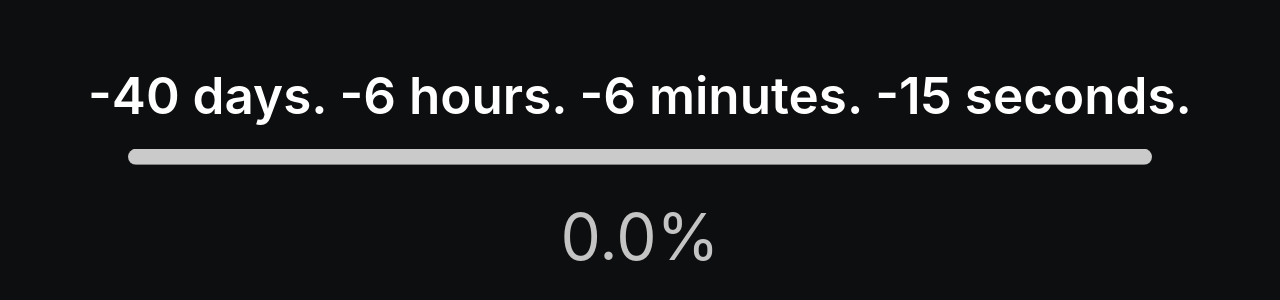
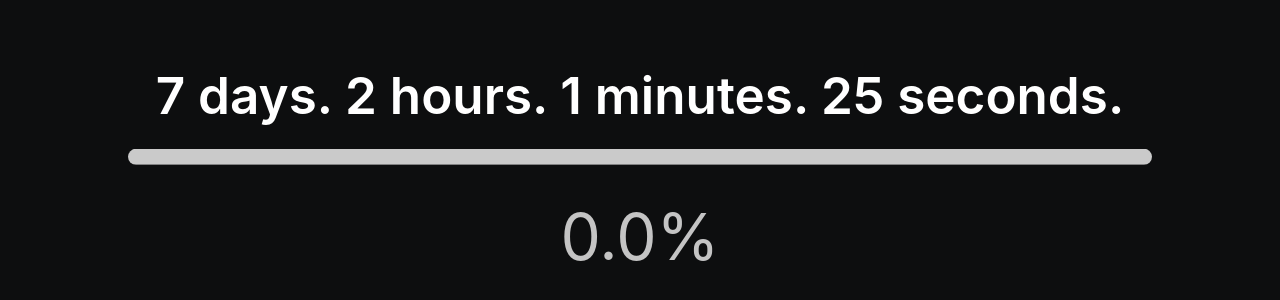
Before and after one commit to FlyingFish12/kcss, a plain HTML site: page index.html in a window 1280 px wide. Shown: the part 180-480 px from the top of the page. Drawn offline with nearby package versions, Linux system fonts and the light colour scheme.

Commit message:
Update index.html

```diff
--- a/index.html
+++ b/index.html
@@ -26,7 +26,7 @@
 
 <script>
   const start = 1605246000000;
-  const end = 1605019420000;
+  const end = 1609019420000;
   const tick = (first) => {
     let diff = ((end - Date.now()) / 1000);
     if (first) diff -= 4;
```
